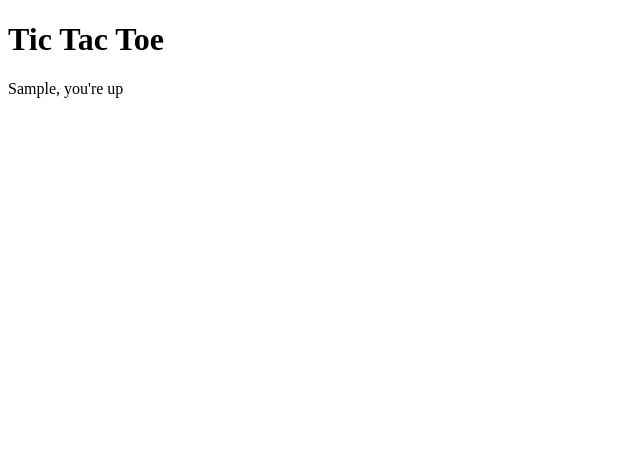
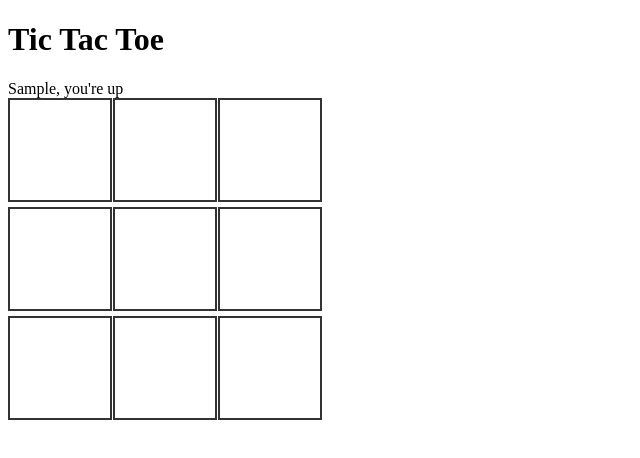
Before and after one commit to acciojob/tictactoe-SHAIKADIL522, a website: page main.html in a window 1280 px wide. Both pictures are taken after typing "Sample", "Sample" into the empty fields and a click on the button "Submit". Shown: the whole page, without its empty margins (0-640 px from the left). Drawn offline with Linux system fonts and the light colour scheme.

Commit message:
created a submission

```diff
--- a/main.html
+++ b/main.html
@@ -2,14 +2,35 @@
 <html>
 <head>
   <link rel="stylesheet" href="styles.css">
+  <style>
+    .cell {
+      width: 100px;
+      height: 100px;
+      min-height: 100px;
+      border: 2px solid #333;
+      display: flex;
+      align-items: center;
+      justify-content: center;
+      font-size: 2rem;
+      cursor: pointer;
+    }
+
+    #board {
+      display: grid;
+      grid-template-columns: repeat(3, 100px);
+      gap: 5px;
+    }
+  </style>
 </head>
 <body>
   <div class="container">
+
     <div id="setup">
       <input type="text" id="player1" placeholder="Player 1 Name" />
       <input type="text" id="player2" placeholder="Player 2 Name" />
       <button id="submit">Submit</button>
     </div>
+
     <div id="game" style="display:none;">
       <h1>Tic Tac Toe</h1>
       <div class="message"></div>
@@ -25,6 +46,7 @@
         <div class="cell" id="9"></div>
       </div>
     </div>
+
   </div>
   <script type="text/javascript" src="./script.js"></script>
 </body>
--- a/script.js
+++ b/script.js
@@ -1,24 +1,20 @@
 document.getElementById("submit").addEventListener("click", function () {
-  // Read player names using correct IDs (no hyphen)
   const player1 = document.getElementById("player1").value.trim();
   const player2 = document.getElementById("player2").value.trim();
 
   if (!player1 || !player2) return;
 
-  // Hide setup form, show game board
+  // Hide form, show board
   document.getElementById("setup").style.display = "none";
   document.getElementById("game").style.display = "block";
 
-  // Show first player's turn
   const message = document.querySelector(".message");
   message.textContent = `${player1}, you're up`;
 
-  // Game state
   let currentPlayer = 1;
   let gameOver = false;
-  const board = Array(10).fill(""); // using index 1-9
+  const board = Array(10).fill(""); // index 1-9
 
-  // All 8 possible winning combinations
   const winCombos = [
     [1, 2, 3],
     [4, 5, 6],
@@ -30,11 +26,10 @@ document.getElementById("submit").addEventListener("click", function () {
     [3, 5, 7],
   ];
 
-  // Attach click handler to all 9 cells
   for (let i = 1; i <= 9; i++) {
     document.getElementById(String(i)).addEventListener("click", function () {
-      if (gameOver) return;        // stop if game already won
-      if (board[i] !== "") return; // stop if cell already taken
+      if (gameOver) return;
+      if (board[i] !== "") return;
 
       const symbol = currentPlayer === 1 ? "x" : "o";
       board[i] = symbol;
@@ -42,7 +37,6 @@ document.getElementById("submit").addEventListener("click", function () {
 
       const currentName = currentPlayer === 1 ? player1 : player2;
 
-      // Check if current player has won
       const won = winCombos.some(
         ([a, b, c]) =>
           board[a] === symbol && board[b] === symbol && board[c] === symbol
@@ -54,7 +48,6 @@ document.getElementById("submit").addEventListener("click", function () {
         return;
       }
 
-      // Switch to next player
       currentPlayer = currentPlayer === 1 ? 2 : 1;
       const nextName = currentPlayer === 1 ? player1 : player2;
       message.textContent = `${nextName}, you're up`;
```
